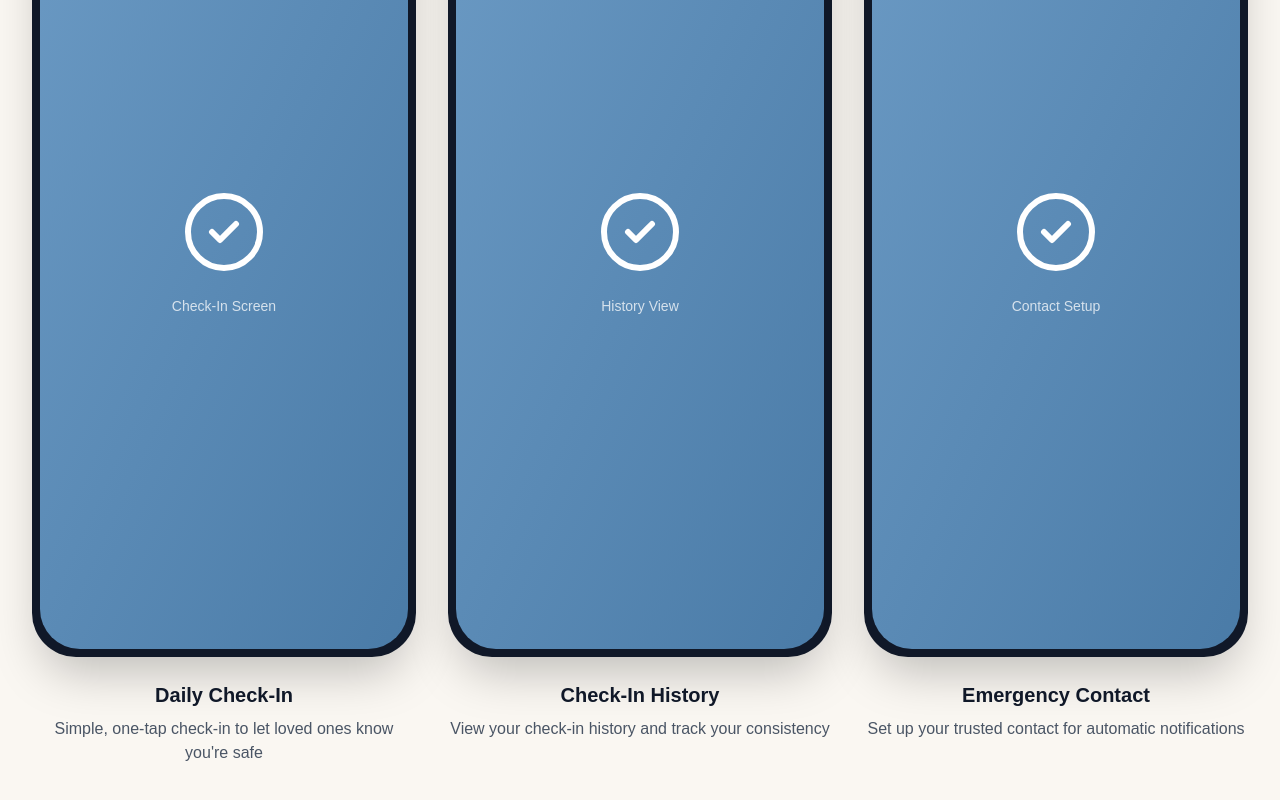
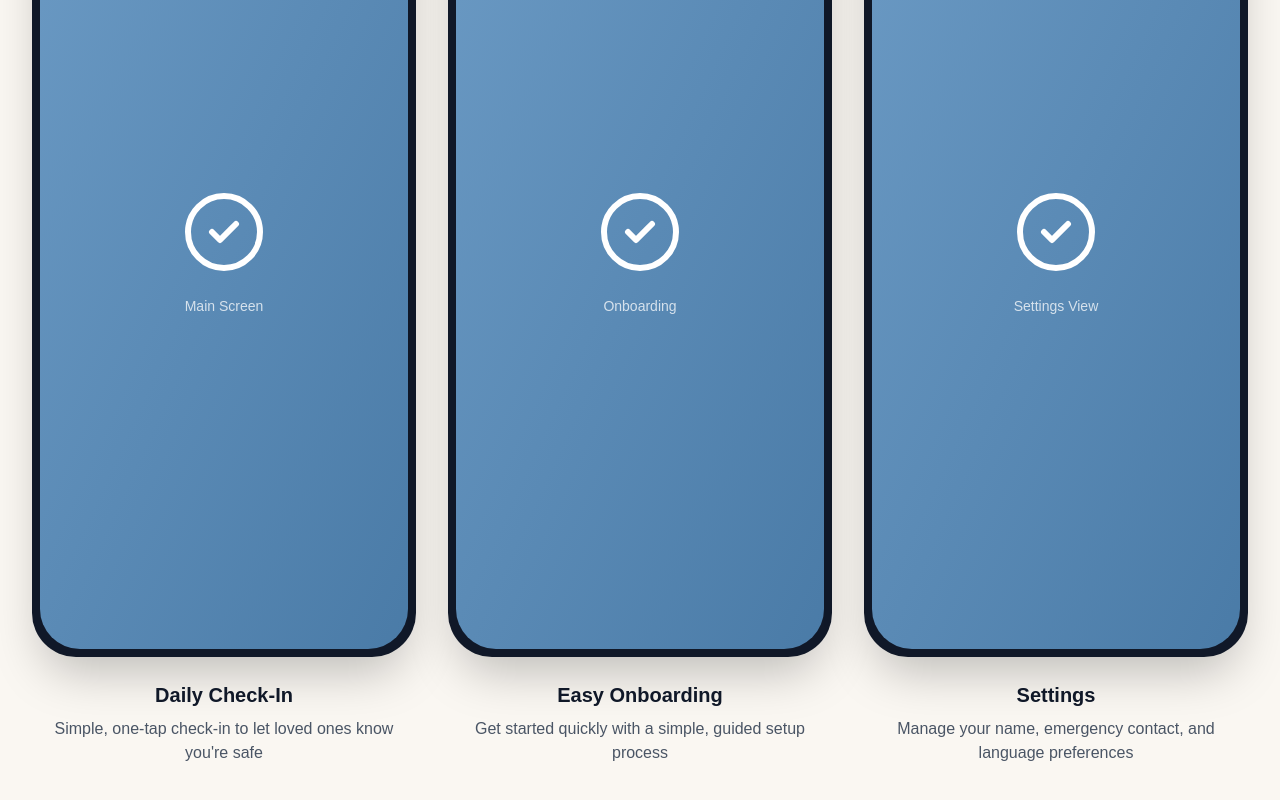
Before and after one commit to andris811/betweendays_web, a Next.js app: page / in a window 1280 px wide. Shown: the part 2316-3116 px from the top of the page. Built offline with nearby package versions, Linux system fonts and the light colour scheme.

Commit message:
updated readme and screenshot placeholders

```diff
--- a/src/components/SeeItInAction.tsx
+++ b/src/components/SeeItInAction.tsx
@@ -5,17 +5,17 @@ export default function SeeItInAction() {
     {
       title: 'Daily Check-In',
       description: 'Simple, one-tap check-in to let loved ones know you\'re safe',
-      placeholder: 'Check-In Screen'
+      placeholder: 'Main Screen'
     },
     {
-      title: 'Check-In History',
-      description: 'View your check-in history and track your consistency',
-      placeholder: 'History View'
+      title: 'Easy Onboarding',
+      description: 'Get started quickly with a simple, guided setup process',
+      placeholder: 'Onboarding'
     },
     {
-      title: 'Emergency Contact',
-      description: 'Set up your trusted contact for automatic notifications',
-      placeholder: 'Contact Setup'
+      title: 'Settings',
+      description: 'Manage your name, emergency contact, and language preferences',
+      placeholder: 'Settings View'
     }
   ];
 
```
Also changed, not shown: 1 other file (tests, documents, lock files or other folders).
